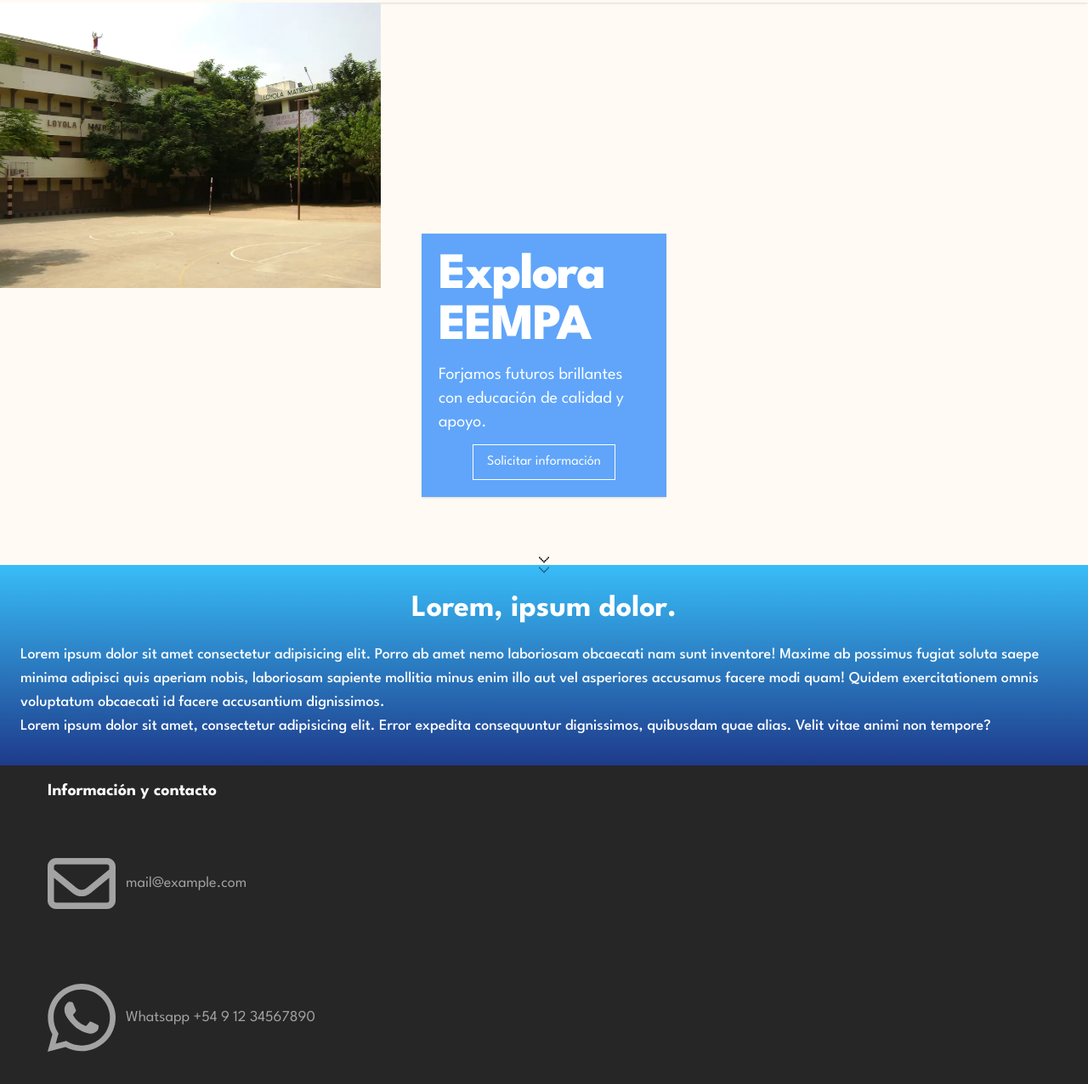
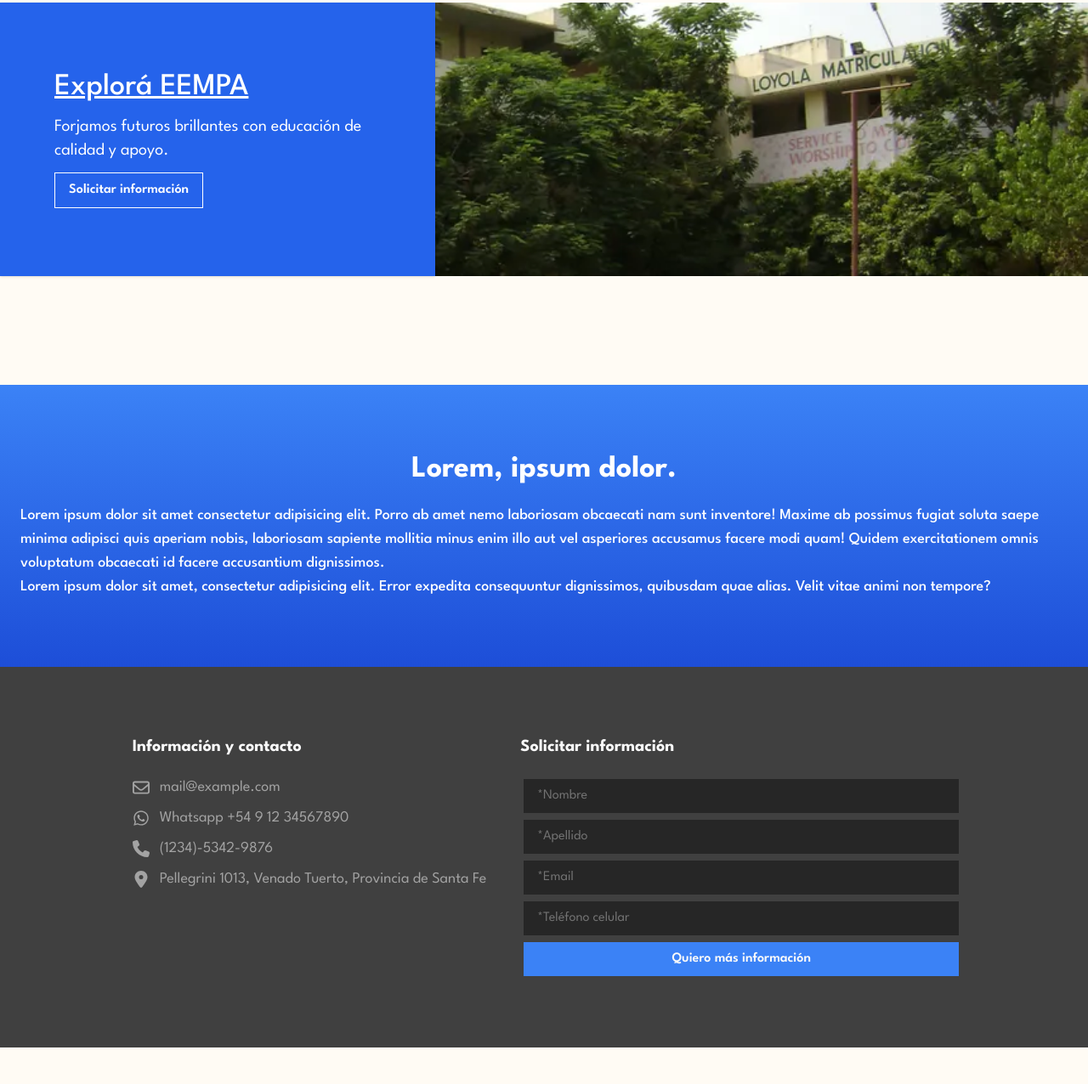
Before and after one commit to AlejandroDalzotto/eempa-landing-page, an Astro site: page / in a window 1280 px wide. Shown: the part 77-1353 px from the top of the page at 85% size. After the commit the page ends 1310 px from the top, so only its background shows below. Built offline with nearby package versions, Linux system fonts and the light colour scheme; Astro itself is replaced by a stand-in of ours; what tailwindcss-animated would draw is missing.

Commit message:
adapt all sections to desktop view

```diff
--- a/src/components/Footer.astro
+++ b/src/components/Footer.astro
@@ -1,43 +1,52 @@
 ---
 import FormFooter from "./FormFooter.astro";
-
 ---
 
-<footer class="w-full py-4 px-14 flex flex-col bg-neutral-800 gap-y-2">
-
-  <p class="text-neutral-50 text-xl mb-3"><strong>Información y contacto</strong></p>
+<footer class="w-full py-10 md:py-20 px-14 bg-neutral-700 gap-y-2">
+  <div class="container flex flex-col md:flex-row mx-auto justify-center md:gap-x-10 items-start">
+    <div class="flex flex-col gap-y-2">
+      <p class="text-neutral-50 text-xl mb-3">
+        <strong>Información y contacto</strong>
+      </p>
       <p class="flex items-center gap-x-3">
         <i>
-      <svg class="w-5 h-5 md:h-auto md:w-20 fill-neutral-400">
-        <use xlink:href="sprites.svg#mail" />
+          <svg class="w-5 h-5 fill-neutral-400">
+            <use xlink:href="sprites.svg#mail"></use>
           </svg>
         </i>
         <a href="#" class="text-neutral-400 text-lg">mail@example.com</a>
       </p>
       <p class="flex items-center gap-x-3">
         <i>
-      <svg class="w-5 h-5 md:h-auto md:w-20 fill-neutral-400">
-        <use xlink:href="sprites.svg#whatsapp" />
+          <svg class="w-5 h-5 fill-neutral-400">
+            <use xlink:href="sprites.svg#whatsapp"></use>
           </svg>
         </i>
-    <a href="#" class="text-neutral-400 text-lg">Whatsapp +54 9 12 34567890</a>
+        <a href="#" class="text-neutral-400 text-lg"
+          >Whatsapp +54 9 12 34567890</a
+        >
       </p>
       <p class="flex items-center gap-x-3">
         <i>
-      <svg class="w-5 h-5 md:h-auto md:w-20 fill-neutral-400">
-        <use xlink:href="sprites.svg#phone" />
+          <svg class="w-5 h-5 fill-neutral-400">
+            <use xlink:href="sprites.svg#phone"></use>
           </svg>
         </i>
         <span class="text-neutral-400 text-lg">(1234)-5342-9876</span>
       </p>
       <p class="flex items-center gap-x-3">
         <i>
-      <svg class="w-5 h-5 md:h-auto md:w-20 fill-neutral-400">
-        <use xlink:href="sprites.svg#location" />
+          <svg class="w-5 h-5 fill-neutral-400">
+            <use xlink:href="sprites.svg#location"></use>
           </svg>
         </i>
-    <span class="text-neutral-400 text-lg">Pellegrini 1013, Venado Tuerto, Provincia de Santa Fe</span>
+        <span class="text-neutral-400 text-lg"
+          >Pellegrini 1013, Venado Tuerto, Provincia de Santa Fe</span
+        >
       </p>
-
+    </div>
+    <section>
       <FormFooter />
+    </section>
+  </div>
 </footer>
--- a/src/components/FormFooter.astro
+++ b/src/components/FormFooter.astro
@@ -1,9 +1,9 @@
 <form class="relative w-full max-w-lg">
-  <p class="my-4 text-neutral-50 text-xl"><strong>Solicitar información</strong></p>
-  <input class="py-2 px-4 placeholder:text-neutral-500 text-neutral-200 bg-neutral-700 w-full m-1" type="text" placeholder="*Nombre" required>
-  <input class="py-2 px-4 placeholder:text-neutral-500 text-neutral-200 bg-neutral-700 w-full m-1" type="text" placeholder="*Apellido" required>
-  <input class="py-2 px-4 placeholder:text-neutral-500 text-neutral-200 bg-neutral-700 w-full m-1" type="email" placeholder="*Email" required>
-  <input class="py-2 px-4 placeholder:text-neutral-500 text-neutral-200 bg-neutral-700 w-full m-1" type="tel" placeholder="*Teléfono celular" required>
+  <p class="mt-5 md:mt-0 mb-5 text-neutral-50 text-xl"><strong>Solicitar información</strong></p>
+  <input class="py-2 px-4 placeholder:text-neutral-500 text-neutral-200 bg-neutral-800 w-full m-1" type="text" placeholder="*Nombre" required>
+  <input class="py-2 px-4 placeholder:text-neutral-500 text-neutral-200 bg-neutral-800 w-full m-1" type="text" placeholder="*Apellido" required>
+  <input class="py-2 px-4 placeholder:text-neutral-500 text-neutral-200 bg-neutral-800 w-full m-1" type="email" placeholder="*Email" required>
+  <input class="py-2 px-4 placeholder:text-neutral-500 text-neutral-200 bg-neutral-800 w-full m-1" type="tel" placeholder="*Teléfono celular" required>
 
   <button class="w-full py-2 px-4 text-neutral-50 bg-blue-500 m-1 font-semibold hover:bg-blue-700" type="submit">Quiero más información</button>
 </form>
--- a/src/components/HeroPage.astro
+++ b/src/components/HeroPage.astro
@@ -2,36 +2,30 @@
 
 ---
 
-<article class="w-full min-h-[80vh] flex flex-col items-center">
-  <div class="w-full">
-    <div class="w-full">
-      <img
-        class="bg-cover w-full max-w-md"
-        src="/images/school_image_placeholder.webp"
-        alt="Institución educativa EEMPA"
-      />
-    </div>
+<article class="w-full relative h-[90vh] md:h-auto pb-32 flex flex-col justify-between items-center">
+  <div class="w-full h-full max-h-96 bg-[url('/images/school_image_placeholder.webp')] bg-no-repeat bg-cover bg-[0%_35%]">
 
-    <div class="relative bg-blue-400 w-72 p-5 shadow -mt-16 mx-auto flex flex-col gap-y-3">
+    <div class="relative bg-blue-500 md:bg-blue-600 w-[75%] max-w-lg justify-center p-5 md:py-20 md:px-16 shadow mt-60 md:mt-0 mx-auto md:mx-0 md:h-full flex flex-col gap-y-3">
       <h1
-        class="font-display tracking-tight leading-10 font-extrabold text-4xl md:text-6xl text-white"
+        class="font-medium text-4xl md:text-4xl text-white underline"
       >
-        Explora EEMPA
+        Explorá EEMPA
       </h1>
       <p
         class="text-white text-lg text-gray-07 sm:text-lg sm:max-w-xl md:mx-auto md:text-xl"
       >
         Forjamos futuros brillantes con educación de calidad y apoyo.
       </p>
-      <div class="w-full flex justify-center">
-        <a href="/" class="mx-auto border border-white text-white py-2 px-4 transition-colors hover:bg-white hover:text-blue-400">Solicitar información</a>
+      <div class="w-full flex justify-center md:justify-start">
+        <a href="/" class="font-semibold border border-white text-white py-2 px-4 transition-colors hover:bg-white hover:text-blue-400">Solicitar información</a>
       </div>
     </div>
   </div>
 
-  <button
-    class="hero__down flex flex-col items-center justify-center h-10 p-2 w-32 mt-10 translate-y-5"
+  <a
+    class="hero__down md:hidden flex flex-col items-center justify-center h-10 p-2 w-32"
     aria-label="scroll down"
+    href="#history_title"
   >
     <svg role="img">
       <use xlink:href="sprites.svg#arrow_down"></use>
@@ -39,7 +33,7 @@
     <svg role="img">
       <use xlink:href="sprites.svg#arrow_down"></use>
     </svg>
-  </button>
+  </a>
 </article>
 
 <style>
--- a/src/components/HistoryPage.astro
+++ b/src/components/HistoryPage.astro
@@ -1,7 +1,7 @@
 <article
-  class="bg-gradient-to-b from-sky-400 to-blue-900 w-full h-auto py-8 px-6"
+  class="bg-gradient-to-b from-blue-500 to-blue-700 w-full h-auto py-20 px-6"
 >
-  <h2 class="text-white text-4xl font-bold text-center">Lorem, ipsum dolor.</h2>
+  <h2 id="history_title" class="text-white text-4xl font-bold text-center">Lorem, ipsum dolor.</h2>
 
   <p class="mt-5 text-lg text-white font-medium">
     Lorem ipsum dolor sit amet consectetur adipisicing elit. Porro ab amet nemo
```
Also changed, not shown: 1 other file. Lines whose indentation alone changed are shown as unchanged.
